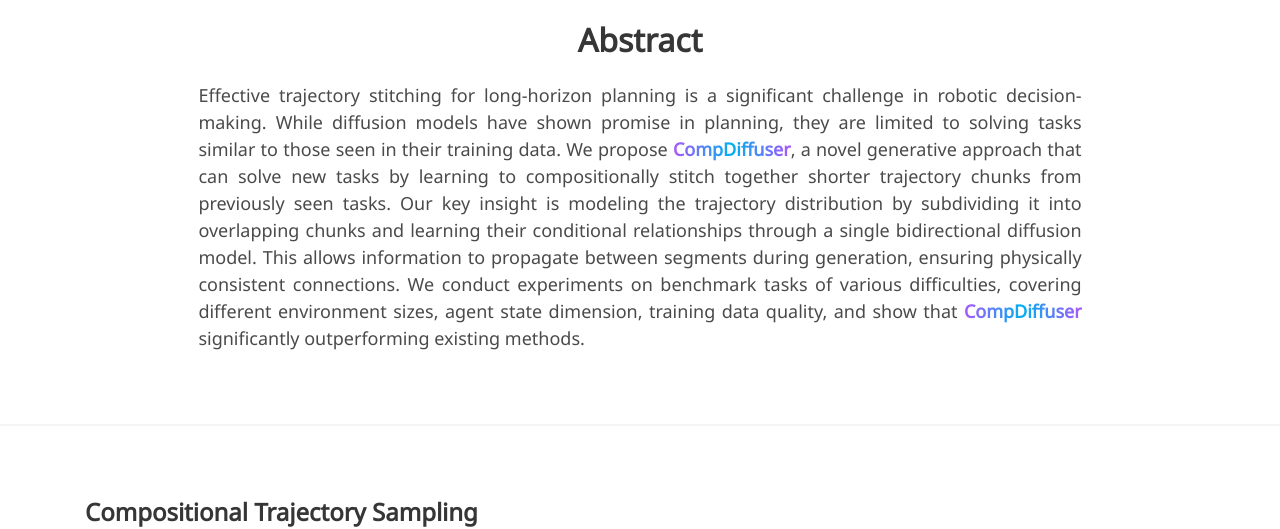
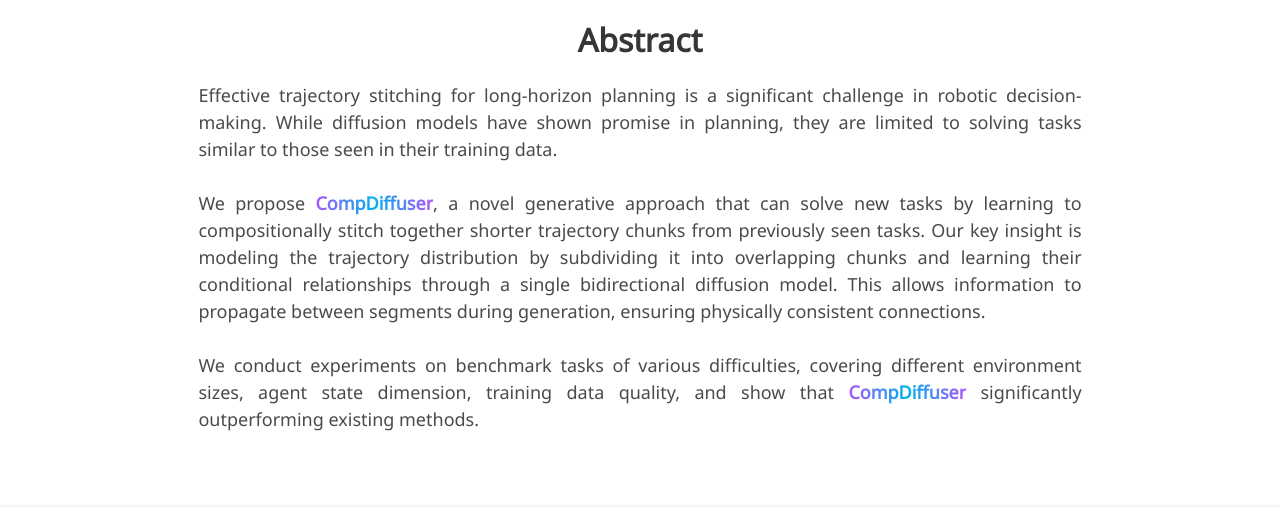
Before and after one commit to comp-diffuser/comp-diffuser.github.io, a plain HTML site: page index.html in a window 1280 px wide. Shown: the part 1020-1549 px from the top of the page. Drawn offline with nearby package versions, Linux system fonts and the light colour scheme; a script that the page names is missing; some icons are missing; a web font is replaced by a local one.

Commit message:
add line break in abstract.

```diff
--- a/index.html
+++ b/index.html
@@ -216,7 +216,12 @@
         <div class="content has-text-justified div_abs_text">
           <p>
 
-            Effective trajectory stitching for long-horizon planning is a significant challenge in robotic decision-making. While diffusion models have shown promise in planning, they are limited to solving tasks similar to those seen in their training data. We propose <b class="cpdfu_gradient_text">CompDiffuser</b>, a novel generative approach that can solve new tasks by learning to compositionally stitch together shorter trajectory chunks from previously seen tasks. Our key insight is modeling the trajectory distribution by subdividing it into overlapping chunks and learning their conditional relationships through a single bidirectional diffusion model. This allows information to propagate between segments during generation, ensuring physically consistent connections.
+            Effective trajectory stitching for long-horizon planning is a significant challenge in robotic decision-making. While diffusion models have shown promise in planning, they are limited to solving tasks similar to those seen in their training data.
+            <br>
+            <br>
+            We propose <b class="cpdfu_gradient_text">CompDiffuser</b>, a novel generative approach that can solve new tasks by learning to compositionally stitch together shorter trajectory chunks from previously seen tasks. Our key insight is modeling the trajectory distribution by subdividing it into overlapping chunks and learning their conditional relationships through a single bidirectional diffusion model. This allows information to propagate between segments during generation, ensuring physically consistent connections.
+            <br>
+            <br>
             We conduct experiments on benchmark tasks of various difficulties, covering different environment sizes, agent state dimension, training data quality, and show that <b class="cpdfu_gradient_text">CompDiffuser</b> significantly outperforming existing methods.
 
 
```
